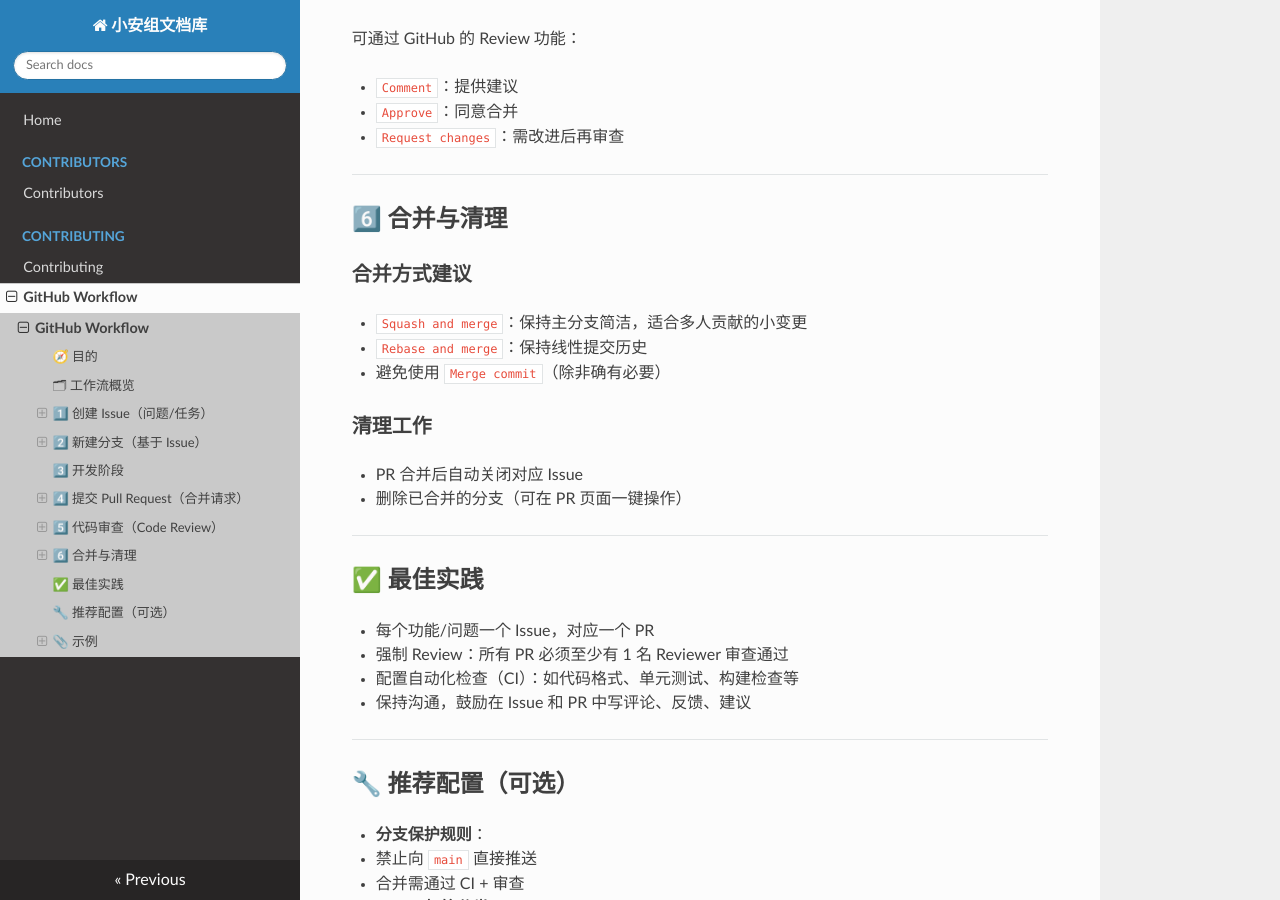
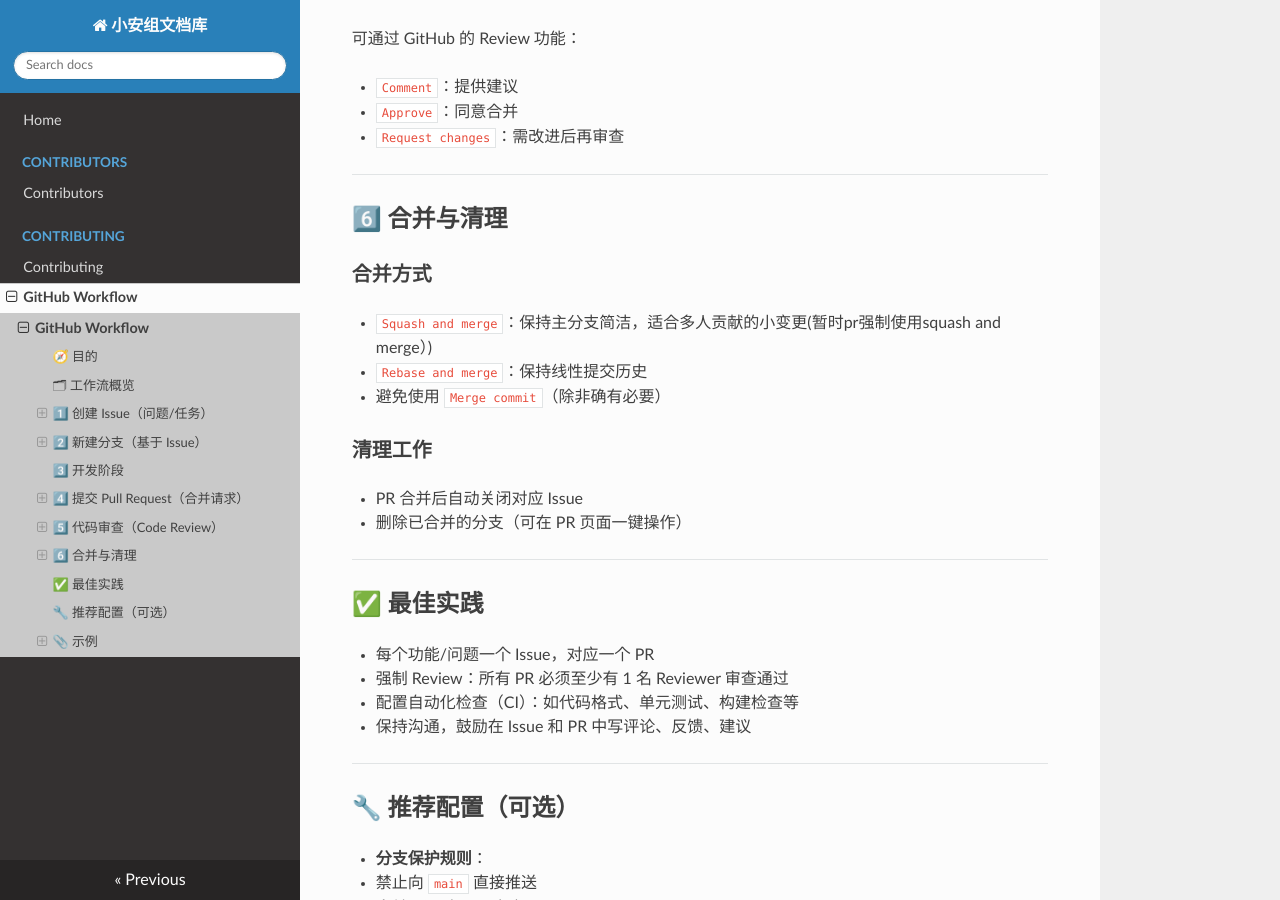
Before and after one commit to xiaoanmodel/-, an MkDocs documentation site: the page built from docs/github_workflow.md, in a window 1280 px wide and 900 px high, scrolled down 2522 px. Built offline with MkDocs 1.6.1, drawn with Linux system fonts in a browser that asks for light colours; nearby versions of some CDN libraries.

Commit message:
更新合并方式标题，调整说明以强调当前 PR 强制使用 squash and merge

```diff
--- a/docs/github_workflow.md
+++ b/docs/github_workflow.md
@@ -109,9 +109,9 @@ git checkout -b fix/145-fix-crash
 
 ## 6️⃣ 合并与清理
 
-### 合并方式建议
+### 合并方式
 
-- `Squash and merge`：保持主分支简洁，适合多人贡献的小变更
+- `Squash and merge`：保持主分支简洁，适合多人贡献的小变更(暂时pr强制使用squash and merge）)
 - `Rebase and merge`：保持线性提交历史
 - 避免使用 `Merge commit`（除非确有必要）
 
```
